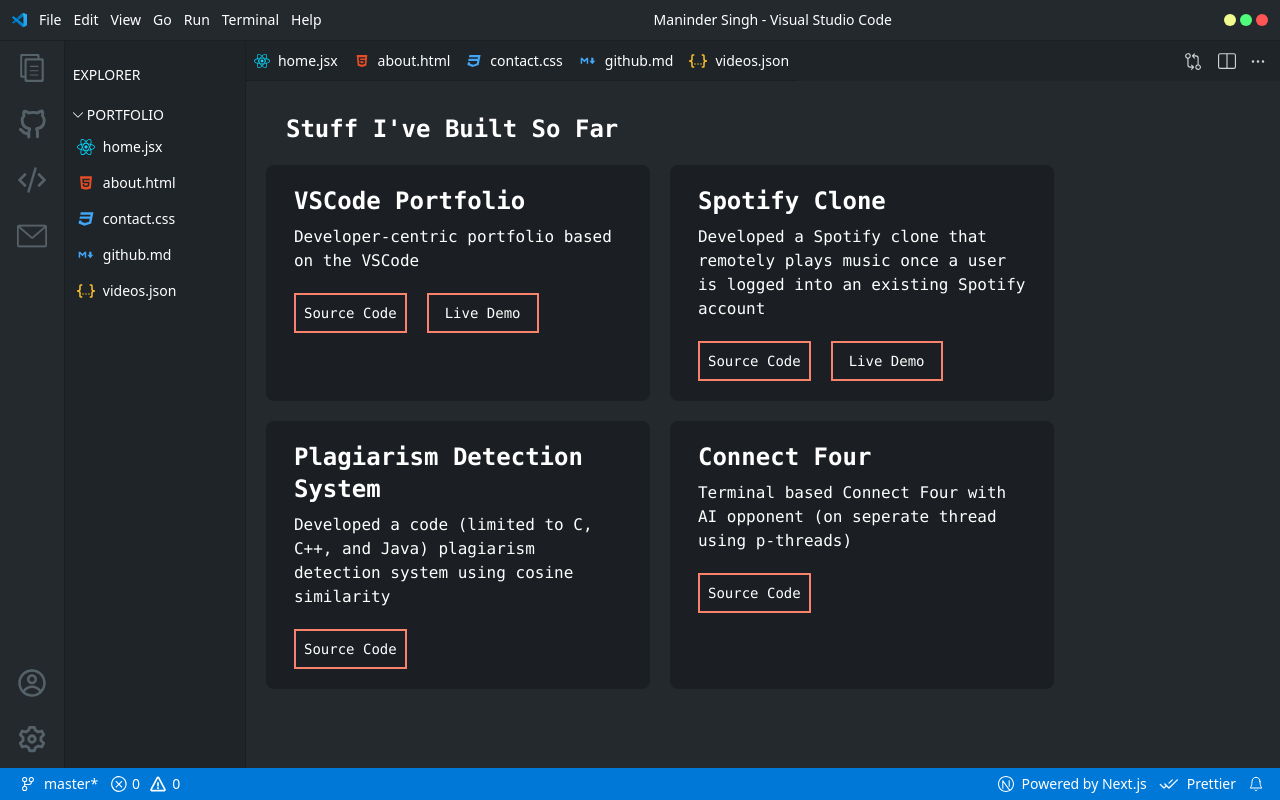
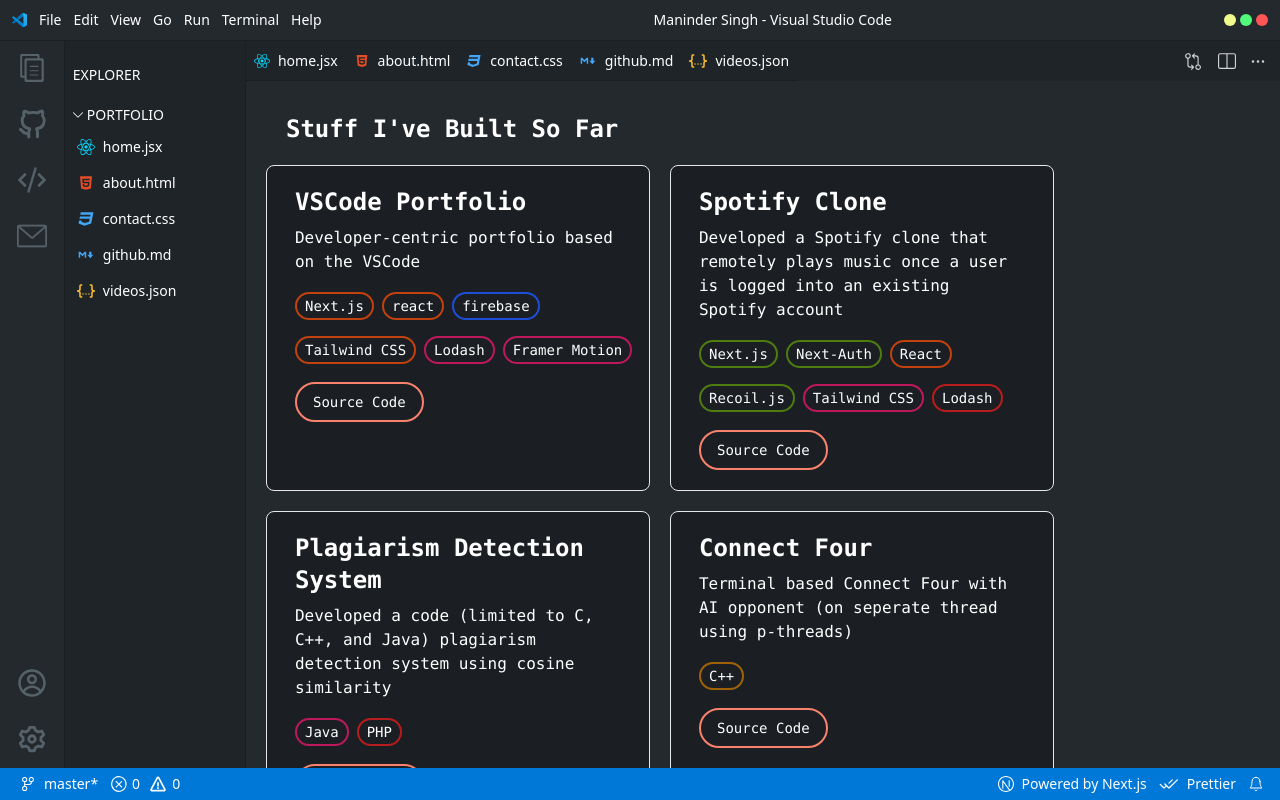
Before and after one commit to braeniac/vscode-website, a Next.js app: page /Github in a window 1280 px wide. Built offline with nearby package versions, Linux system fonts and the light colour scheme.

Commit message:
working github page

```diff
--- /dev/null
+++ b/components/Chip.js
@@ -0,0 +1,30 @@
+import React, { useState, useEffect } from 'react';
+import { shuffle } from 'lodash';
+
+function Chip({ language }) {
+
+    const [color, setColor] = useState(null);
+
+    const colors = [
+        'border-orange-700',
+        'border-blue-700',
+        'border-green-700',
+        'border-red-700',
+        'border-yellow-700',
+        'border-pink-700',
+        'border-lime-700',
+    ];
+    console.log(color)
+
+    useEffect(() => {
+        setColor(shuffle(colors).pop());
+    }, []);
+
+    return (
+        <span className={`border-2 px-2 py-1 rounded-2xl text-sm ${color}`}>
+            {language}
+        </span>
+    )
+}
+
+export default Chip
--- a/components/Repo.js
+++ b/components/Repo.js
@@ -1,38 +1,40 @@
-import React from 'react';
+import React, { useEffect } from 'react';
 import { motion } from "framer-motion";
 
-function Repo({ imageURL, title, desc, stack, live, link }) {
-  return (
-    <div className='bg-[#1b1f23] rounded-lg ml-5 mb-5 w-96 h-49 pt-5 px-2'>
+import Chip from '../components/Chip';
+
+function Repo({ imageURL, title, desc, stack, source }) {
+
+    return (
+        <div className='bg-[#1b1f23] rounded-lg ml-5 mb-5 w-80 md:w-96 h-49 pt-5 px-2 hover:drop-shadow-lg border'>
+
         {/* image */}
+
         <div className='px-5 space-y-2 mb-5'>
             <h1 className='text-2xl font-bold'>{title}</h1>
             <p>{desc}</p>
         </div>
-
-        {/* chips */}
-
+        <div className='ml-4'>
+            {
+                stack.map((item) => {
+                    return(
+                        <div className='inline-block mx-1 mb-5'>
+                            <Chip language={item} />
+                        </div>
+                    )
+                })
+            }
+        </div>
         <div className='mb-5'>
             <motion.button
                 whileHover={{ scale: 1.2 }}
                 onHoverStart={e => {}}
                 onHoverEnd={e => {}}
-                className='border-2 px-2 py-2 border-[#f9826c] ml-5'
+                className='border-2 px-4 py-2 border-[#f9826c] ml-5 rounded-3xl'
+                onClick={() => window.open(`${source}`)}
             >
                 <p className='text-sm'>Source Code</p>
             </motion.button>
-            {
-                live?
-                    <motion.button
-                        whileHover={{ scale: 1.2 }}
-                        onHoverStart={e => {}}
-                        onHoverEnd={e => {}}
-                        className='border-2 px-4 py-2 border-[#f9826c] ml-5'
-                    >
-                        <p className='text-sm'>Live Demo</p>
-                    </motion.button>
-                : null
-            }
         </div>
     </div>
   )
--- a/package.json
+++ b/package.json
@@ -12,6 +12,7 @@
     "@emailjs/browser": "^3.7.0",
     "firebase": "^9.10.0",
     "framer-motion": "^7.5.1",
+    "lodash": "^4.17.21",
     "next": "12.2.5",
     "react": "18.2.0",
     "react-dom": "18.2.0",
--- a/pages/Github.js
+++ b/pages/Github.js
@@ -13,24 +13,26 @@ function Github() {
         <Repo
           title="VSCode Portfolio"
           desc="Developer-centric portfolio based on the VSCode"
-          stack={["Next.js", "react", "firebase", "Tailwind CSS", "Framer Motion"]}
-          live={true}
+          stack={["Next.js", "react", "firebase", "Tailwind CSS", "Lodash", "Framer Motion"]}
+          source="https://github.com/braeniac/vscode-website"
         />
         <Repo
           title="Spotify Clone"
           desc="Developed a Spotify clone that remotely plays music once a user is logged into an existing Spotify account"
-          stack={["Next.js", "Next Auth", "React", "Recoil.js", "Tailwind CSS", "Lodash"]}
-          live={true}
+          stack={["Next.js", "Next-Auth", "React", "Recoil.js", "Tailwind CSS", "Lodash"]}
+          source="https://github.com/braeniac/spotify-clone"
         />
         <Repo
           title="Plagiarism Detection System"
           desc="Developed a code (limited to C, C++, and Java) plagiarism detection system using cosine similarity"
-          stack={["Java", "PHP", "HTML", "CSS"]}
+          stack={["Java", "PHP"]}
+          source="https://github.com/braeniac/plagiarism-detection-system"
         />
          <Repo
           title="Connect Four"
           desc="Terminal based Connect Four with AI opponent (on seperate thread using p-threads)"
           stack={["C++"]}
+          source="https://github.com/braeniac/connect4"
         />
       </div>
 
```
Also changed, not shown: 1 other file (tests, documents, lock files or other folders).
